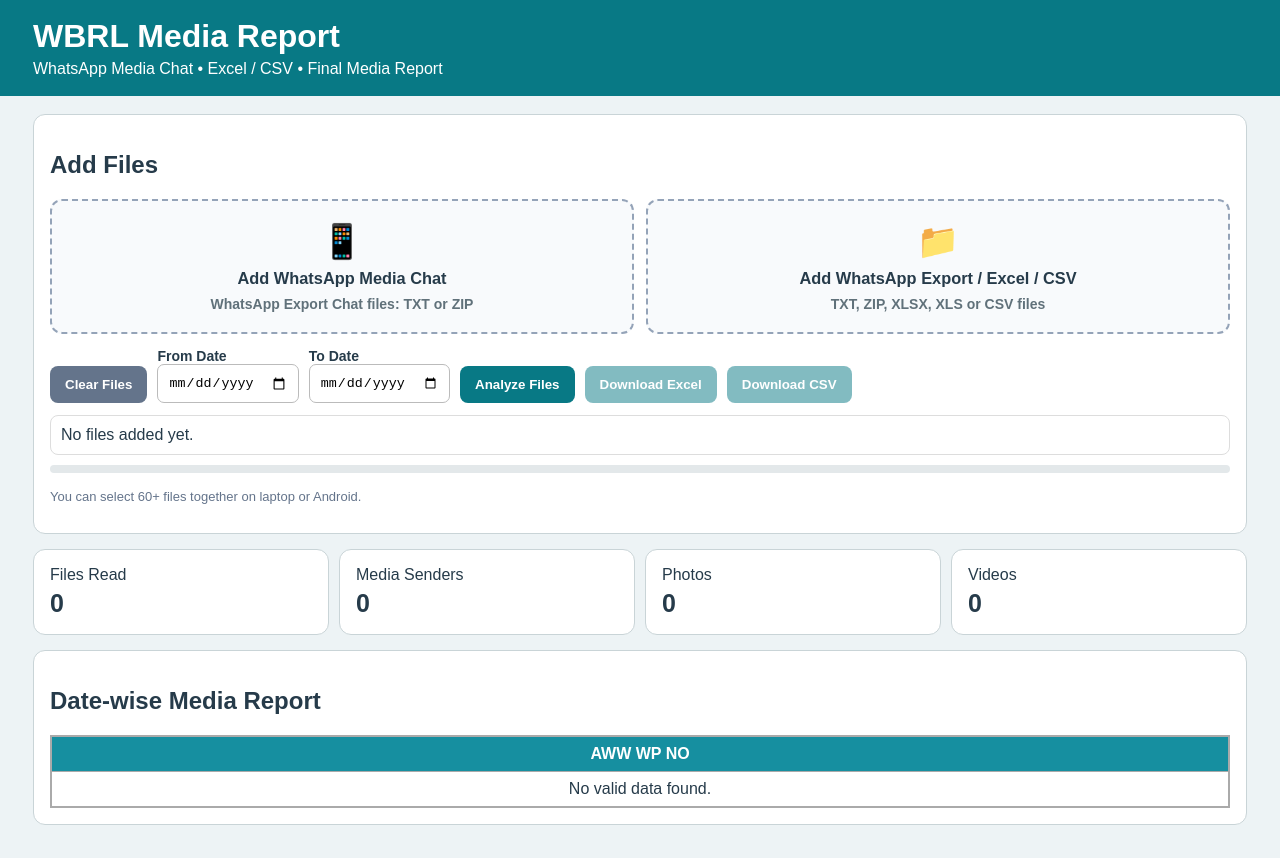
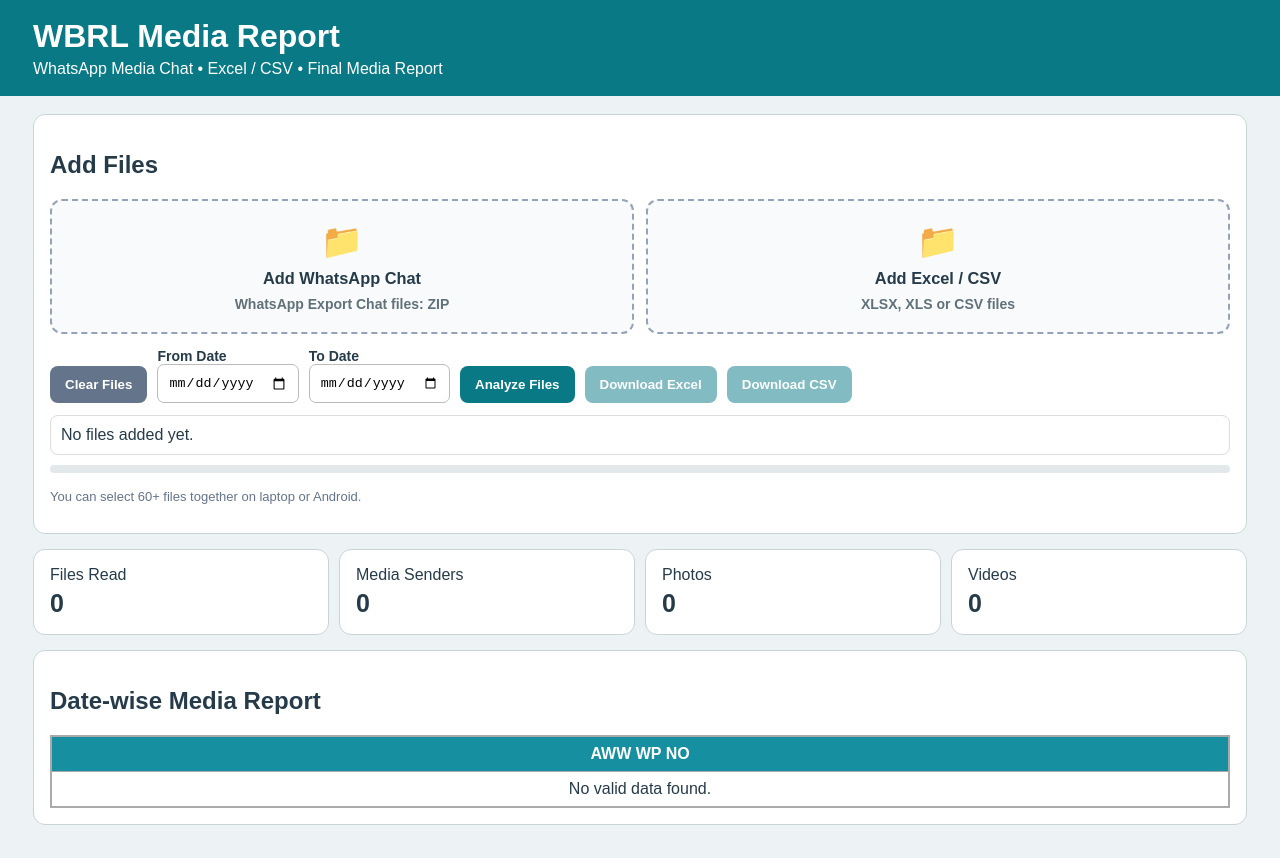
Before and after one commit to koushikbiswas242-lab/wbrl-media-report, a plain HTML site: page index.html in a window 1280 px wide. Drawn offline with nearby package versions, Linux system fonts and the light colour scheme.

Commit message:
Update index.html

```diff
--- a/index.html
+++ b/index.html
@@ -63,16 +63,16 @@
  <h2>Add Files</h2>
  <div class="upload-grid">
   <label class="upload-box">
-   <div style="font-size:34px">📱</div>
-   <h3>Add WhatsApp Media Chat</h3>
-   <p>WhatsApp Export Chat files: TXT or ZIP</p>
+   <div style="font-size:34px">📁</div>
+   <h3>Add WhatsApp Chat</h3>
+   <p>WhatsApp Export Chat files: ZIP</p>
    <input id="mediaPicker" type="file" accept=".txt,.zip" multiple>
   </label>
 
   <label class="upload-box">
    <div style="font-size:34px">📁</div>
-   <h3>Add WhatsApp Export / Excel / CSV</h3>
-   <p>TXT, ZIP, XLSX, XLS or CSV files</p>
+   <h3>Add Excel / CSV</h3>
+   <p> XLSX, XLS or CSV files</p>
    <input id="allPicker" type="file" accept=".txt,.zip,.xlsx,.xls,.csv" multiple>
   </label>
  </div>
```
